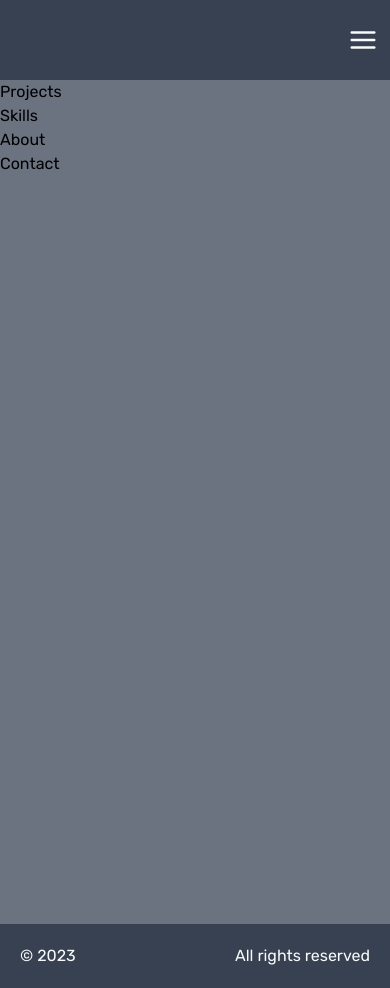
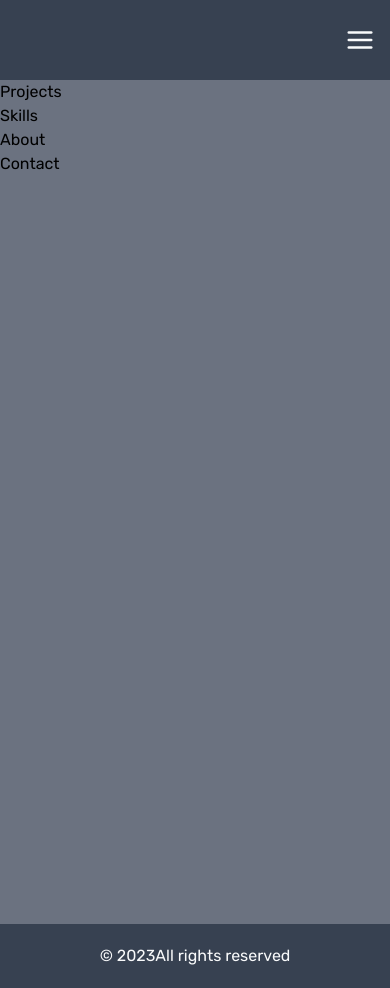
Before and after one commit to Shm-Rsuf/next-portfolio, a Next.js app: page / in a window 390 px wide. Built offline with nearby package versions, Linux system fonts and the light colour scheme.

Commit message:
navbar added

```diff
--- a/app/globals.css
+++ b/app/globals.css
@@ -7,5 +7,8 @@
 }
 
 .flex_center {
+  @apply flex justify-center items-center;
+}
+.flex_between {
   @apply flex justify-between items-center;
 }
--- a/components/Navbar.tsx
+++ b/components/Navbar.tsx
@@ -9,7 +9,7 @@ const Navbar = () => {
   const [toggle, setToggle] = useState(false);
   return (
     <header className="w-full h-20 bg-gray-700 flex_center shadow-md text-gray-50">
-      <nav className="wrapper flex_center relative">
+      <nav className="wrapper flex_between relative">
         <div className="hidden md:block">
           <Link href="/" className="uppercase font-semibold tracking-wider">
             Usuf Ali
@@ -42,10 +42,10 @@ const Navbar = () => {
 
         {/* *************** */}
         {/* toogle button */}
-        <div className="flex_center md:hidden absolute right-3">
+        <div className="flex_center md:hidden absolute right-0 top-0 bottom-0 -translate-x-1/2 -translate-y-1/2 z-[99]">
           <button
             onClick={() => setToggle((prev) => !prev)}
-            className="text-3xl  z-[99]"
+            className="text-3xl"
           >
             {toggle ? <AiOutlineClose /> : <FiMenu />}
           </button>
```
